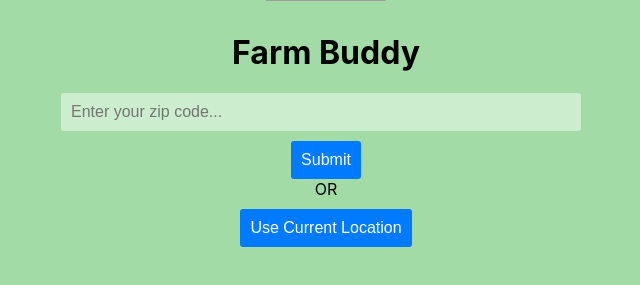
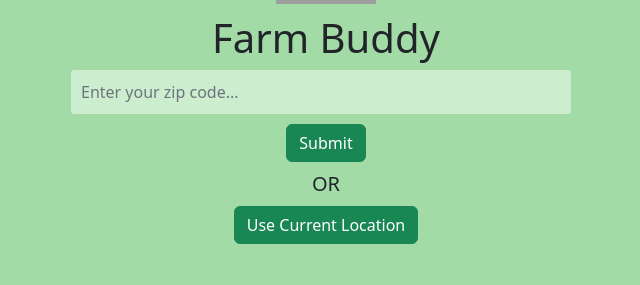
Before and after one commit to n-kly/bitcamp-2023, a React (Create React App) app in the folder frontend/bitcamp-farm-buddy/: page / in a window 1280 px wide. Shown: the part 271-556 px from the top of the page, without its empty margins (314-954 px from the left). Built offline with nearby package versions, Linux system fonts and the light colour scheme; grey boxes are pictures that could not be loaded.

Commit message:
fixing css

```diff
--- a/frontend/bitcamp-farm-buddy/package.json
+++ b/frontend/bitcamp-farm-buddy/package.json
@@ -7,6 +7,7 @@
     "@testing-library/react": "^13.4.0",
     "@testing-library/user-event": "^13.5.0",
     "axios": "^1.3.5",
+    "bootstrap": "^5.2.3",
     "react": "^18.2.0",
     "react-bootstrap": "^2.7.2",
     "react-bootstrap-typeahead": "^6.1.2",
--- a/frontend/bitcamp-farm-buddy/public/index.html
+++ b/frontend/bitcamp-farm-buddy/public/index.html
@@ -10,7 +10,12 @@
     />
     <link rel="manifest" href="%PUBLIC_URL%/manifest.json" />
     <link rel="stylesheet" href="https://cdnjs.cloudflare.com/ajax/libs/font-awesome/5.15.3/css/all.min.css"  />
-
+    <link
+      rel="stylesheet"
+      href="https://maxcdn.bootstrapcdn.com/bootstrap/latest/css/bootstrap.min.css"
+      integrity="sha384-BVYiiSIFeK1dGmJRAkycuHAHRg32OmUcww7on3RYdg4Va+PmSTsz/K68vbdEjh4u"
+      crossorigin="anonymous"
+    />
 
     <title>React App</title>
   </head>
--- a/frontend/bitcamp-farm-buddy/src/components/Search.js
+++ b/frontend/bitcamp-farm-buddy/src/components/Search.js
@@ -57,11 +57,11 @@ const Search = ({ setResults }) => {
                     </InputGroup>
                 </Form>
 
-                <button type="button" onClick={handleSubmitWithLocation}>Submit</button>
+                <Button variant="success" onClick={handleSubmitWithLocation}>Submit</Button>
 
-                <span>OR</span>
+                <h5>OR</h5>
 
-                <button className="secondary-button" onClick={handleSubmitFindLocation}>Use Current Location</button>
+                <Button variant="success" onClick={handleSubmitFindLocation}>Use Current Location</Button>
             </div>
             <div className="row3">
 
--- a/frontend/bitcamp-farm-buddy/src/index.js
+++ b/frontend/bitcamp-farm-buddy/src/index.js
@@ -2,6 +2,7 @@ import React from 'react';
 import ReactDOM from 'react-dom/client';
 import './search.css';
 import './results.css';
+import 'bootstrap/dist/css/bootstrap.min.css';
 import App from './App';
 
 const root = ReactDOM.createRoot(document.getElementById('root'));
--- a/frontend/bitcamp-farm-buddy/src/search.css
+++ b/frontend/bitcamp-farm-buddy/src/search.css
@@ -1,3 +1,7 @@
+:root {
+  --primary: #47a24d;
+}
+
 body {
   margin: 0px;
   font-family: -apple-system, BlinkMacSystemFont, 'Segoe UI', 'Roboto', 'Oxygen',
@@ -9,7 +13,7 @@ body {
   justify-content: center;
   align-items: center;
   height: 100vh;
-  background-color: #a3dba7;
+  background-color: #a3dba7 !important;
 }
 
 
@@ -41,6 +45,10 @@ code {
   align-items: center;
 }
 
+.row2 h5 {
+  margin: 10px;
+}
+
 .search-container .row3 {
   flex: 5;
 }
@@ -54,7 +62,7 @@ form {
 
 input[type="text"] {
   background-color: #CCEDCE;
-  width: 500px;
+  width: 500px !important;
   border: none;
   border-radius: 3px;
   padding: 10px;
@@ -62,7 +70,7 @@ input[type="text"] {
   font-size: 16px;
 }
 
-button {
+/*button {
   background-color: #007bff;
   color: #fff;
   border: none;
@@ -70,22 +78,4 @@ button {
   padding: 10px;
   font-size: 16px;
   cursor: pointer;
-}
-
-.secondary-button {
-  margin-top: 10px;
-}
-/*.secondary-button {
-  background-color: #f7f7f7;
-  color: #333;
-  border: none;
-  border-radius: 3px;
-  padding: 10px;
-  font-size: 16px;
-  cursor: pointer;
-  transition: background-color 0.3s ease;
-}
-
-.secondary-button:hover {
-  background-color: #e5e5e5;
 }*/
```
Also changed, not shown: 1 other file (tests, documents, lock files or other folders).
